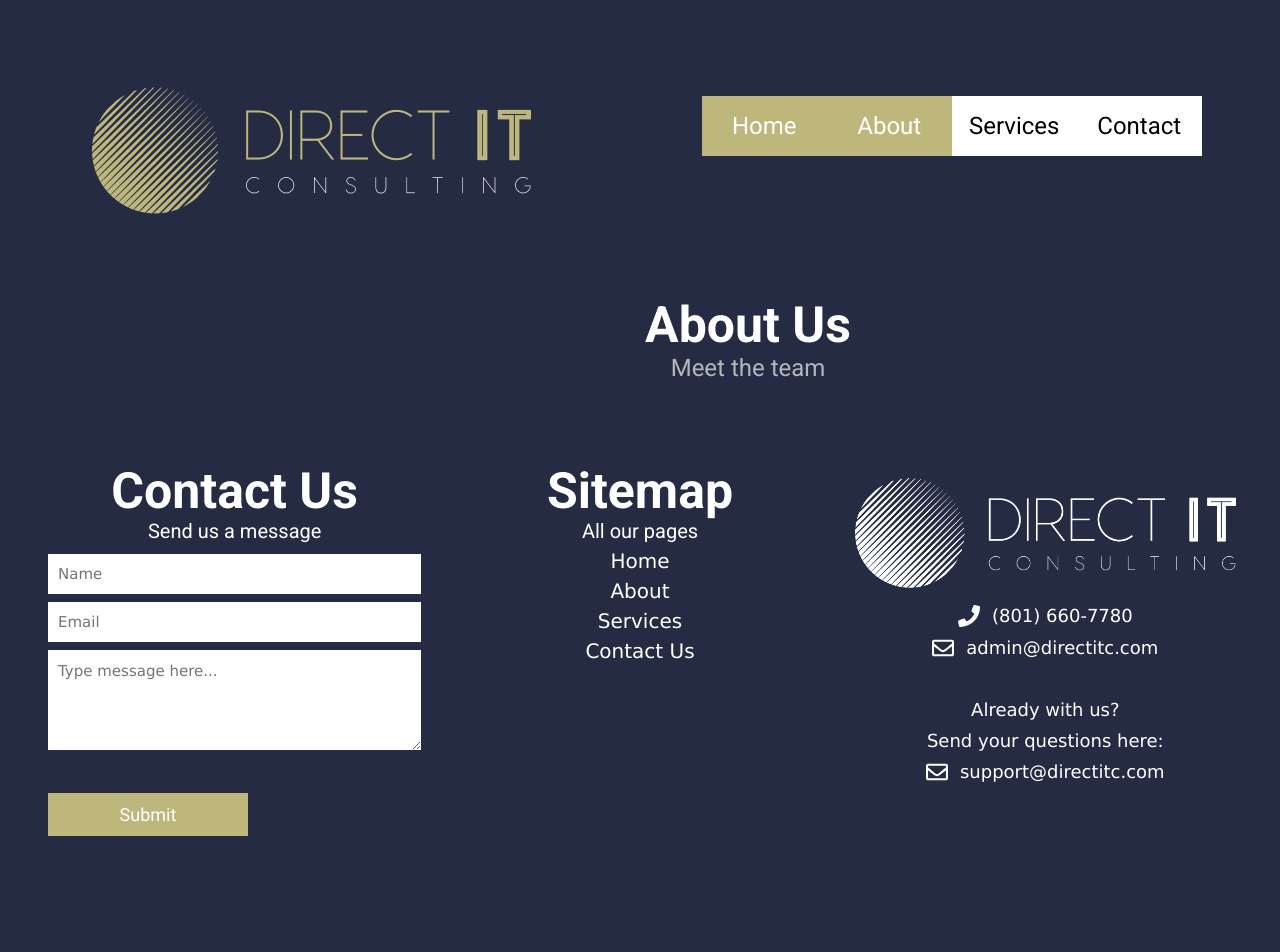
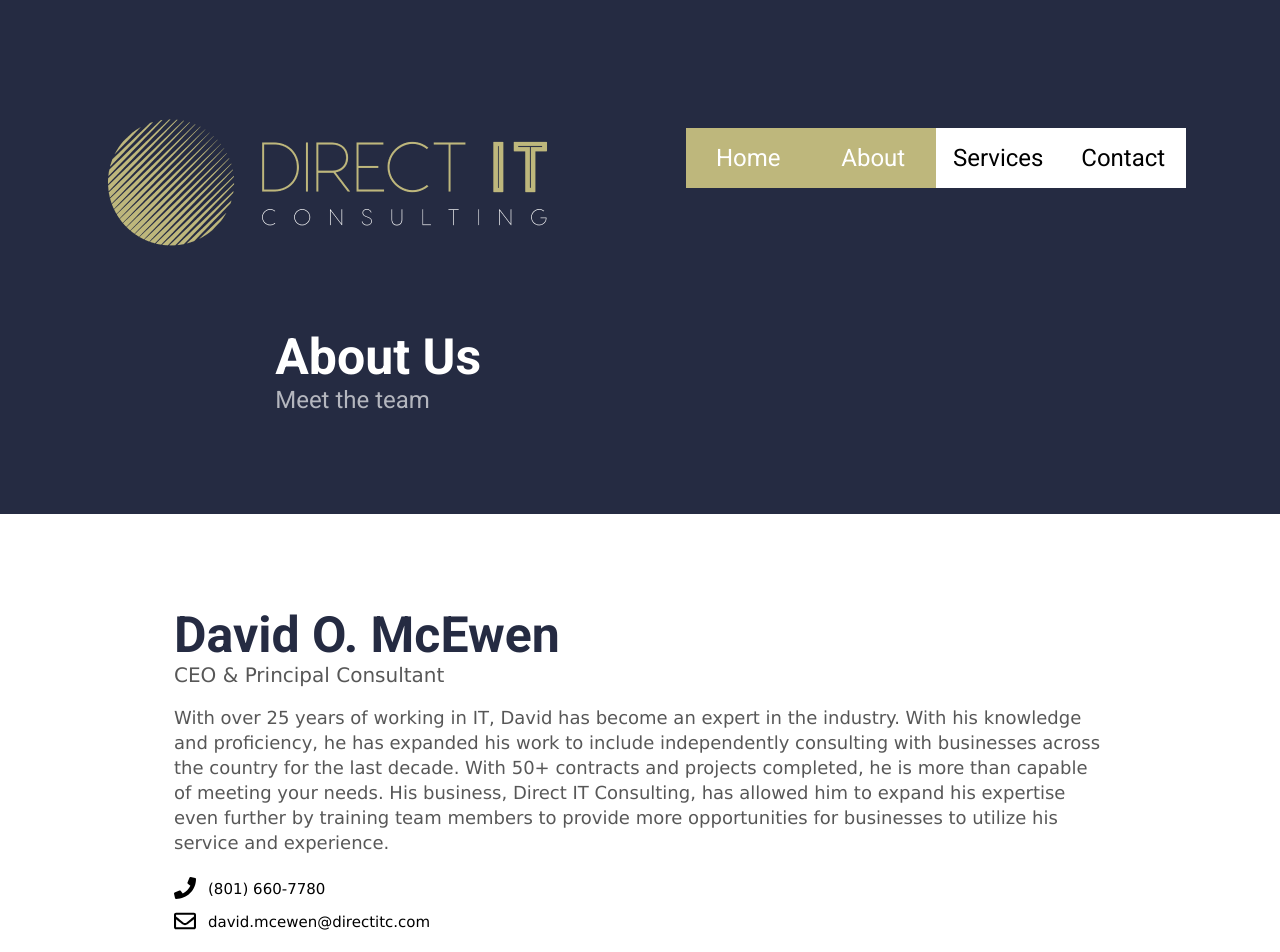
Before and after one commit to directitc/companysite, a React (Create React App) app: page /about in a window 1280 px wide. Shown: the top 952 px of the page. Built offline with nearby package versions, Linux system fonts and the light colour scheme.

Commit message:
Added team section and made styling adjustments in the about page.

```diff
--- a/src/components/Sections/Header/Header.css
+++ b/src/components/Sections/Header/Header.css
@@ -1,8 +1,24 @@
+.header-section {
+    position: relative;
+    display: flex;
+    flex-wrap: wrap;
+    justify-content: flex-end;
+    align-items: flex-start;
+    width: 100%;
+}
+
 .header-subsection {
-    /* border: 3px solid plum; */
     position: relative;
     display: flex;
     flex-wrap: wrap;
     justify-content: flex-start;
-    width: 1000px;
+    width: 80%;
 }
+
+@media (max-width: 768px) {
+    .header-section {
+        justify-content: center;
+        margin-top: 5%;
+        width: 100%;
+    }
+}
--- a/src/components/Sections/Header/Header.js
+++ b/src/components/Sections/Header/Header.js
@@ -1,29 +1,29 @@
-import React from 'react'
+import React from 'react';
 import Navigation from '../../Navigation/Navigation';
 import Logo from '../../Logo/Logo';
 import NavBar from '../../NavBar/NavBar';
 import Title from '../../Title/Title';
 import Subtitle from '../../Subtitle/Subtitle';
-import './Header.css'
+import './Header.css';
 
-const Header = ({classStyle, title, subtitle}) => {
+const Header = ({ classStyle, title, subtitle }) => {
     return (
         <div className={classStyle}>
             <Navigation>
                 <Logo />
                 <NavBar />
             </Navigation>
-            <div className="w3-container slider1-header">
+            <div className="w3-padding-top-16 w3-padding-bottom-64 header-section">
                 <div className="header-subsection">
-                    <Title classStyle={'title'} title={title} />
+                    <Title classStyle={'title title-fstart'} title={title} />
                     <Subtitle
-                        classStyle={'subtitle w3-xlarge'}
+                        classStyle={'subtitle subtitle-fstart w3-xlarge'}
                         subtitle={subtitle}
                     ></Subtitle>
                 </div>
             </div>
         </div>
-    )
-}
+    );
+};
 
-export default Header
+export default Header;
--- /dev/null
+++ b/src/components/Sections/Team/Team.css
@@ -0,0 +1,33 @@
+.team-section {
+    /* border: 3px solid lime; */
+    /* margin-left: 15%; */
+}
+
+.team-title {
+    justify-content: flex-start;
+}
+
+.team-subtitle {
+    /* border: 3px solid blue; */
+    color: rgba(0, 0, 0, 0.66);
+    position: relative;
+    display: flex;
+    width: 100%;
+    letter-spacing: 0;
+    font-size: 20px;
+    font-weight: 400;
+}
+
+.team-text {
+    /* border: 3px solid blue; */
+    color: rgba(0, 0, 0, 0.66);
+    letter-spacing: 0;
+    font-size: 18px;
+    font-weight: 400;
+    line-height: 25px;
+    padding-top: 15px;
+}
+
+.team-contact {
+    padding-top: 15px;
+}
--- /dev/null
+++ b/src/components/Sections/Team/Team.js
@@ -0,0 +1,83 @@
+import React from 'react';
+import Title from '../../Title/Title';
+import Subtitle from '../../Subtitle/Subtitle';
+import Text from '../../Text/Text';
+import Link from '../../Link/Link';
+import Icon from '../../Icon/Icon';
+import { FaPhone, FaRegEnvelope } from 'react-icons/fa';
+import './Team.css';
+
+const teamList = [
+    {
+        name: 'David O. McEwen',
+        title: 'CEO & Principal Consultant',
+        description:
+            'With over 25 years of working in IT, David has become an expert in the industry. With his knowledge and proficiency, he has expanded his work to include independently consulting with businesses across the country for the last decade. With 50+ contracts and projects completed, he is more than capable of meeting your needs. His business, Direct IT Consulting, has allowed him to expand his expertise even further by training team members to provide more opportunities for businesses to utilize his service and experience.',
+        email: 'david.mcewen@directitc.com',
+        phone: '(801) 660-7780',
+    },
+    {
+        name: 'Colton McEwen',
+        title: 'Programmer Analyst',
+        description: '',
+        email: 'colton.mcewen@directitc.com',
+        phone: '(801) 643-9579',
+    },
+    {
+        name: 'Logan McEwen',
+        title: 'Clinical Data Analyst',
+        description: '',
+        email: 'logan.mcewen@directitc.com',
+        phone: '(801) 643-9625',
+    },
+];
+
+const Team = ({ classStyle }) => {
+    const styledSubtitle = 'team-subtitle';
+    let teamMembers = [];
+
+    for (let i = 0; i < teamList.length; i++) {
+        teamMembers.push(
+            <div key={i} className="w3-padding-large w3-padding-32 team-section">
+                <Title
+                    classStyle={'title title-dark-gray team-title'}
+                    title={teamList[i].name}
+                />
+                <Subtitle
+                    classStyle={styledSubtitle}
+                    subtitle={teamList[i].title}
+                />
+                {teamList[i].description !== '' ? (
+                    <Text
+                        classStyle={'team-text'}
+                        text={teamList[i].description}
+                    />
+                ) : null}
+                <div className='team-contact'>
+                    <Icon classStyle={'icon'} icon={<FaPhone />} />
+                    <Link
+                        classStyle={'link'}
+                        href={'tel:' + teamList[i].phone}
+                        link={teamList[i].phone}
+                    />
+                </div>
+                <div>
+                    <Icon classStyle={'icon'} icon={<FaRegEnvelope />} />
+                    <Link
+                        classStyle={'link'}
+                        href={'mailto:' + teamList[i].email}
+                        link={teamList[i].email}
+                    />
+                </div>
+            </div>
+        );
+    }
+
+    return (
+        <div className={classStyle}>
+            <div className="w3-content">{teamMembers}</div>
+        </div>
+    );
+};
+
+export default Team;
--- a/src/components/Subtitle/Subtitle.css
+++ b/src/components/Subtitle/Subtitle.css
@@ -11,9 +11,14 @@
     font-weight: 400;
 }
 
-@media (max-width: 655px) {
+.subtitle-fstart {
+    justify-content: flex-start;
+}
+
+@media (max-width: 768px) {
     .subtitle {
         width: 100%;
         font-size: 26px;
+        justify-content: center;
     }
 }
--- a/src/index.css
+++ b/src/index.css
@@ -1206,6 +1206,18 @@ a {
 .w3-padding-top-24 {
     padding-top: 24px !important;
 }
+.w3-padding-bottom-64 {
+    padding-bottom: 64px !important;
+}
+.w3-padding-bottom-48 {
+    padding-bottom: 48px !important;
+}
+.w3-padding-bottom-32 {
+    padding-bottom: 32px !important;
+}
+.w3-padding-bottom-24 {
+    padding-bottom: 24px !important;
+}
 .w3-left {
     float: left !important;
 }
--- a/src/pages/About/About.js
+++ b/src/pages/About/About.js
@@ -1,5 +1,6 @@
 import React from 'react';
 import Header from '../../components/Sections/Header/Header';
+import Team from '../../components/Sections/Team/Team';
 import Contact from '../../components/Sections/Contact/Contact';
 import Copyright from '../../components/Sections/Copyright/Copyright';
 import ContactLogo from '../../assets/images/full-logo-white.png';
@@ -8,7 +9,8 @@ import './About.css';
 const About = () => {
     const title = 'About Us';
     const subtitle = 'Meet the team';
-    const styledHeader = 'about-header';
+    const styledHeader = 'w3-padding-32 w3-container about-header';
+    const styledTeam = 'w3-padding-64 w3-container';
     const styledContact = 'w3-padding-64 w3-container about-contact';
 
     return (
@@ -18,6 +20,7 @@ const About = () => {
                 title={title}
                 subtitle={subtitle}
             />
+            <Team classStyle={styledTeam} />
             <Contact classStyle={styledContact} image={ContactLogo} />
             <Copyright />
         </div>
```
